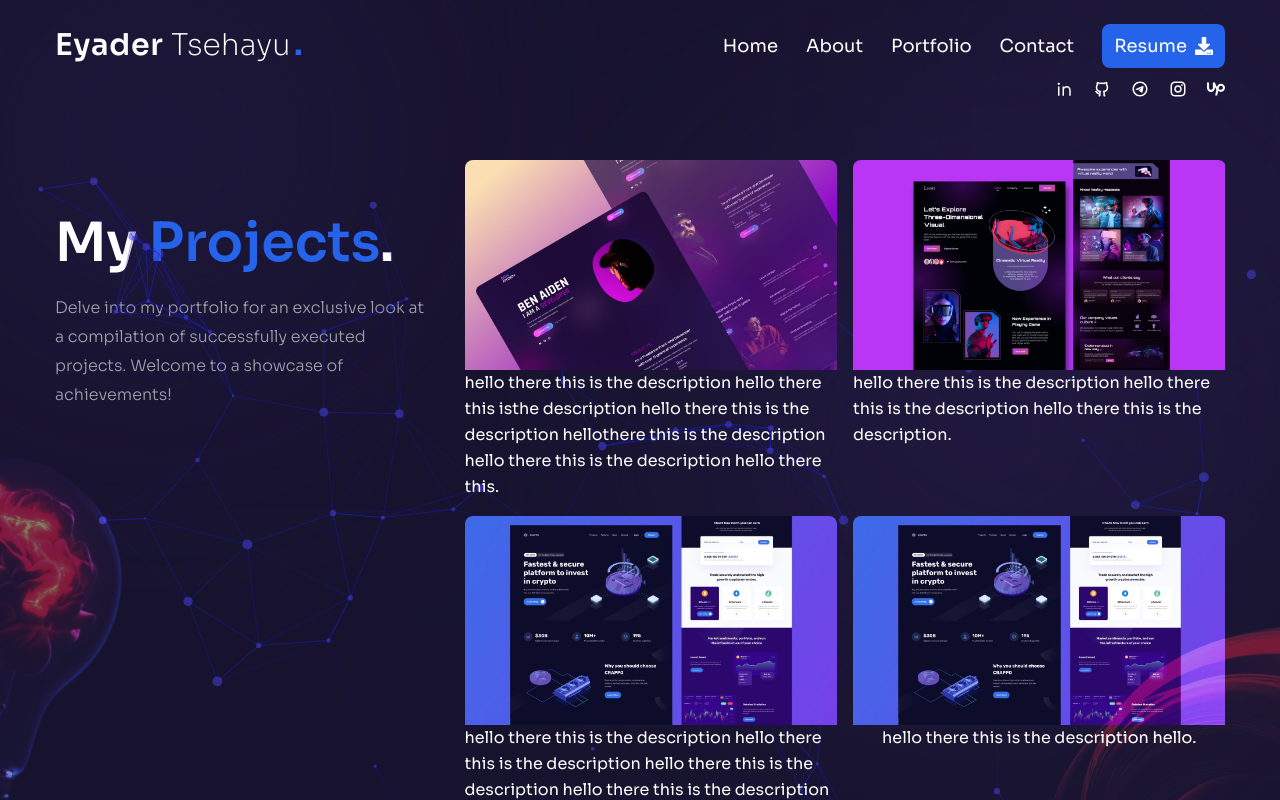
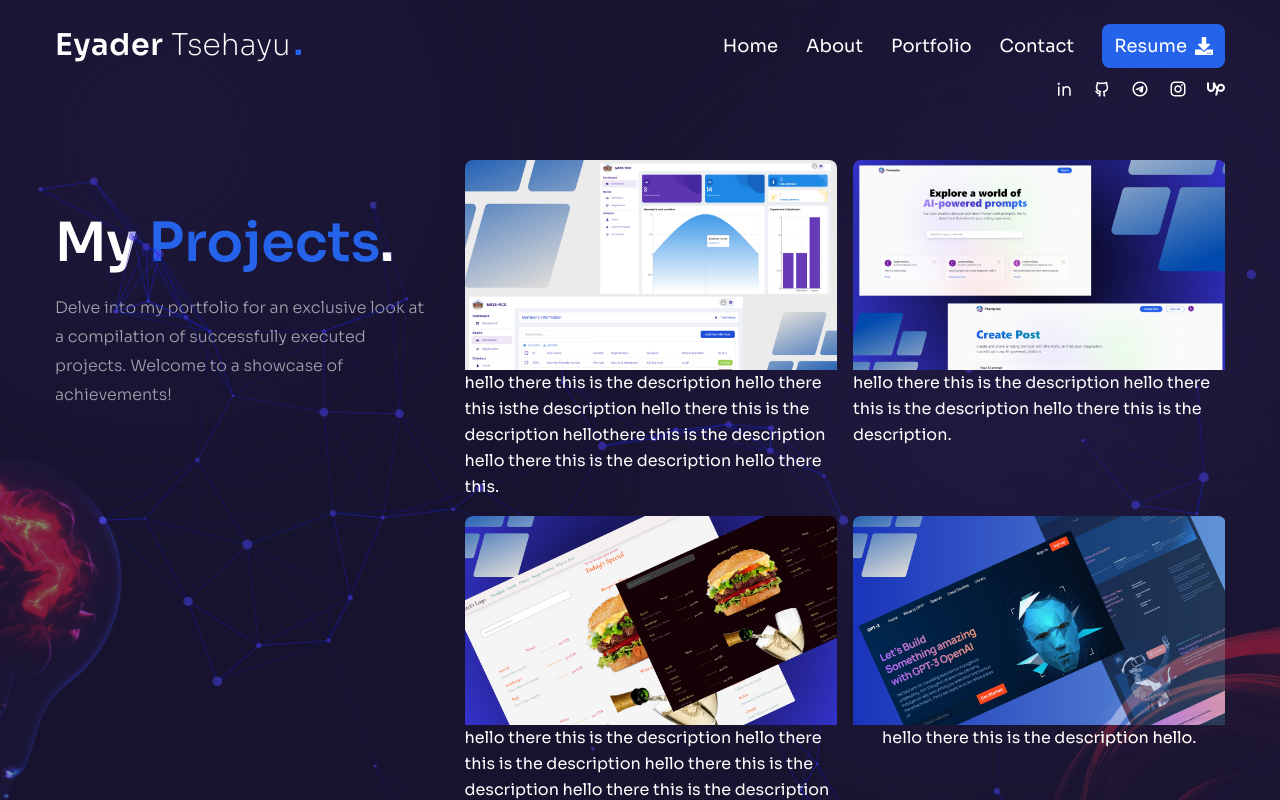
Before and after one commit to EyaderTsehayu/EyaderTsehayu-portfolio, a Next.js app: page /projects in a window 1280 px wide. Shown: the top 800 px of the page. Built offline with nearby package versions, Linux system fonts and the light colour scheme.

Commit message:
change cover images path

```diff
--- a/constants/projectsData.js
+++ b/constants/projectsData.js
@@ -4,25 +4,25 @@ const workSlides = {
       images: [
         {
           title: "title",
-          path: "/thumb1.jpg",
+          path: "/mkss-portfolio cover.png",
           description:
             "   hello there this is the description hello there this isthe description hello there this is the description hellothere this is the description hello there this is the description hello there this.",
         },
         {
           title: "title",
-          path: "/thumb2.jpg",
+          path: "/promptex-portfolio cover.png",
           description:
             "   hello there this is the description hello there this is the description hello there this is the description.",
         },
         {
           title: "title",
-          path: "/thumb3.jpg",
+          path: "/qr-menu-portfolio cover.png",
           description:
             "   hello there this is the description hello there this is the description hello there this is the description hello there this is the description hello there this is the description hello there this.",
         },
         {
           title: "title",
-          path: "/thumb3.jpg",
+          path: "/gpt-3-portfolio cover.png",
           description: "   hello there this is the description hello.",
         },
       ],
@@ -31,7 +31,9 @@ const workSlides = {
       images: [
         {
           title: "title",
-          path: "/thumb1.jpg",
+          path: "/portfolio cover.png",
+          description:
+            "  hello there this is the description hello there this is the description hello there this is the description hello there this is the description hello there this is the description hello there this.",
         },
         {
           title: "title",
```
